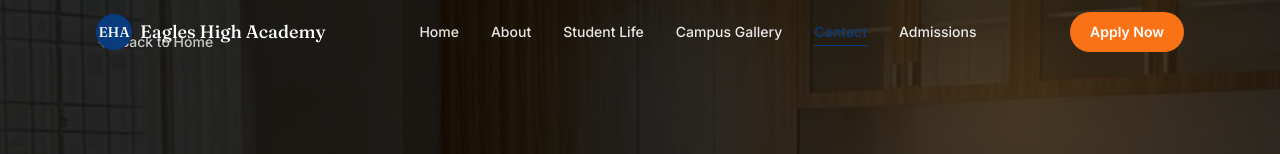
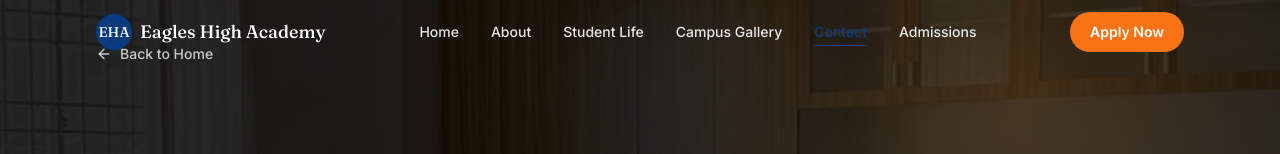
Before and after one commit to toolz-ng/Eagles-high-academy, a Next.js app: page /contact in a window 1280 px wide. Shown: the top 154 px of the page. Built offline with nearby package versions, Linux system fonts and the light colour scheme.

Commit message:
add padding top

```diff
--- a/src/app/components/contact/ContactHero.jsx
+++ b/src/app/components/contact/ContactHero.jsx
@@ -25,7 +25,7 @@ export default function ContactHero() {
                 {/* Back */}
                 <Link
                     href="/"
-                    className="absolute left-4 top-8 inline-flex items-center gap-2 text-sm font-medium text-white/75 transition hover:text-white sm:left-6 lg:left-8"
+                    className="absolute pt-5 md:pt-3 left-4 top-8 inline-flex items-center gap-2 text-sm font-medium text-white/75 transition hover:text-white sm:left-6 lg:left-8"
                 >
                     <ArrowLeft className="h-4 w-4" />
                     Back to Home
```
